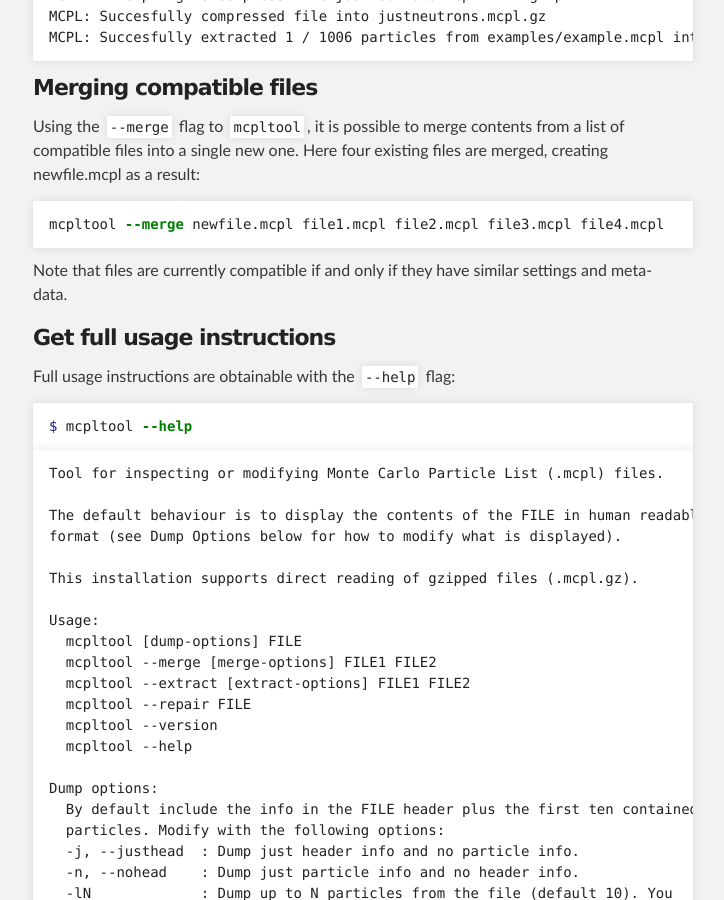
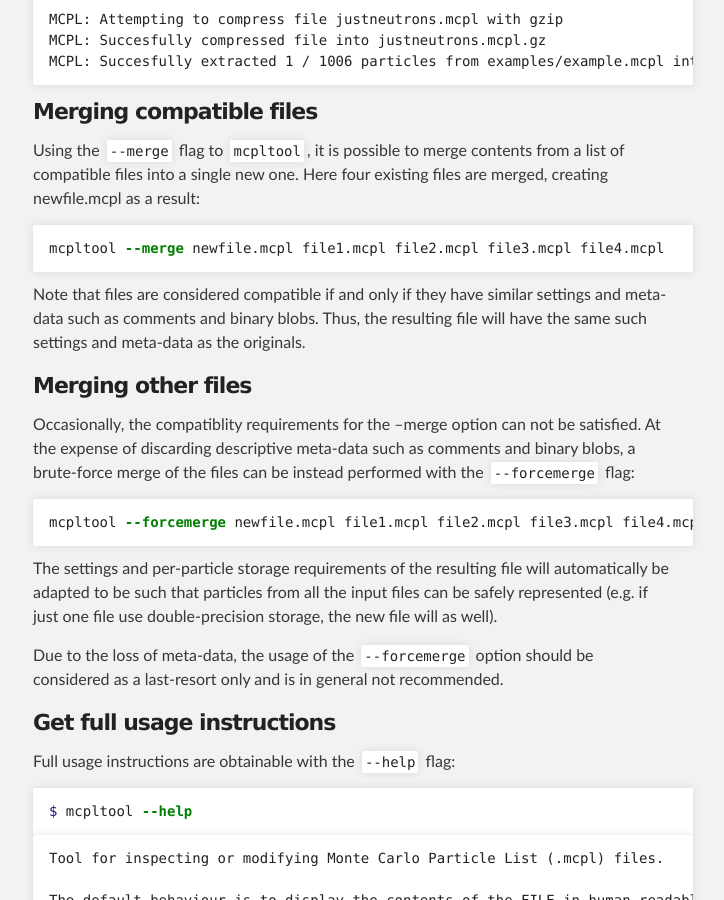
Before and after one commit to mctools/mcpl, a Jekyll site: the page built from usage_cmdline.md, in a window 1280 px wide and 900 px high, scrolled down 2447 px. Shown: the whole window, without its empty margins (287-1011 px from the left). Built offline with Jekyll 4.4.1, drawn with Linux system fonts in a browser that asks for light colours.

````diff
--- a/usage_cmdline.md
+++ b/usage_cmdline.md
@@ -97,7 +97,28 @@ Using the `--merge` flag to `mcpltool`, it is possible to merge contents from a
 mcpltool --merge newfile.mcpl file1.mcpl file2.mcpl file3.mcpl file4.mcpl
 ```
 
-Note that files are currently compatible if and only if they have similar settings and meta-data.
+Note that files are considered compatible if and only if they have similar
+settings and meta-data such as comments and binary blobs. Thus, the resulting
+file will have the same such settings and meta-data as the originals.
+
+### Merging other files
+
+Occasionally, the compatiblity requirements for the --merge option can not be
+satisfied. At the expense of discarding descriptive meta-data such as comments and binary
+blobs, a brute-force merge of the files can be instead performed with the
+`--forcemerge` flag:
+
+```shell
+mcpltool --forcemerge newfile.mcpl file1.mcpl file2.mcpl file3.mcpl file4.mcpl
+```
+
+The settings and per-particle storage requirements of the resulting file will
+automatically be adapted to be such that particles from all the input files can
+be safely represented (e.g. if just one file use double-precision storage, the
+new file will as well).
+
+Due to the loss of meta-data, the usage of the `--forcemerge` option should be
+considered as a last-resort only and is in general not recommended.
 
 ### Get full usage instructions
 
````
